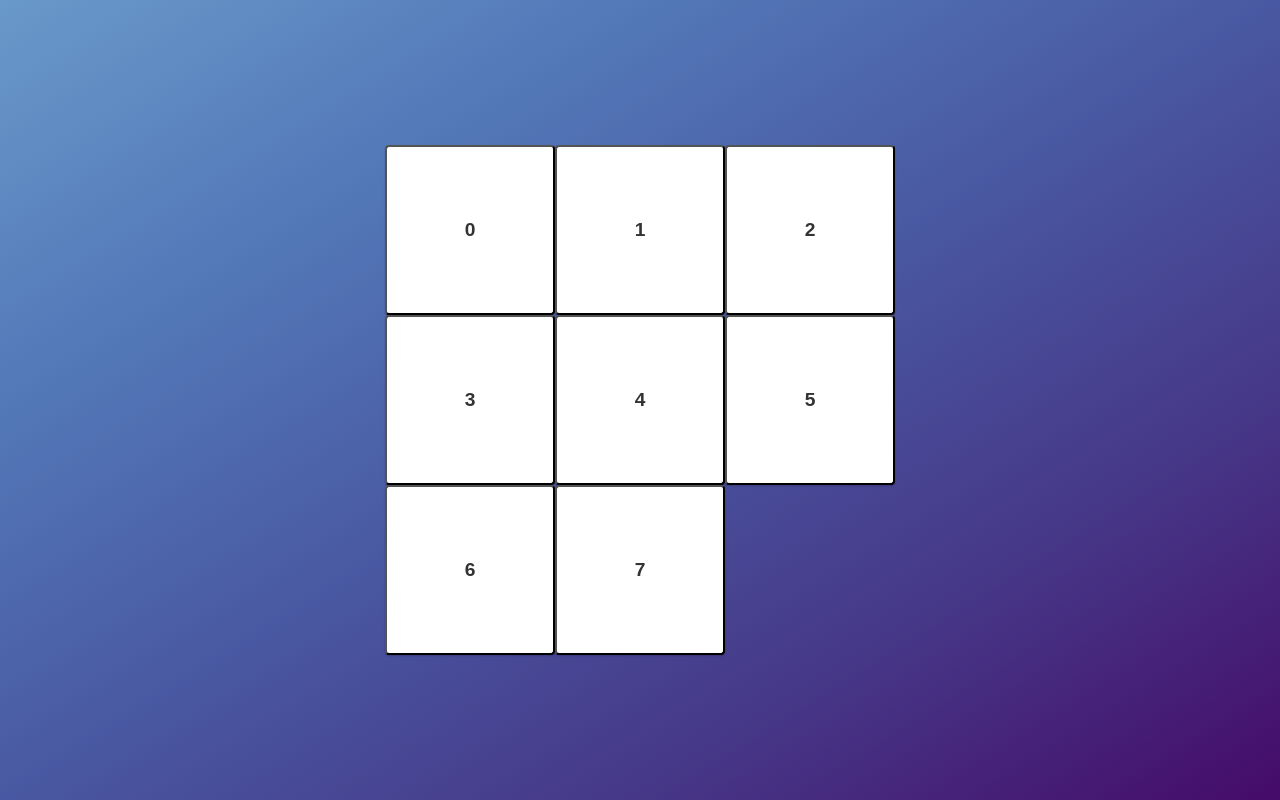
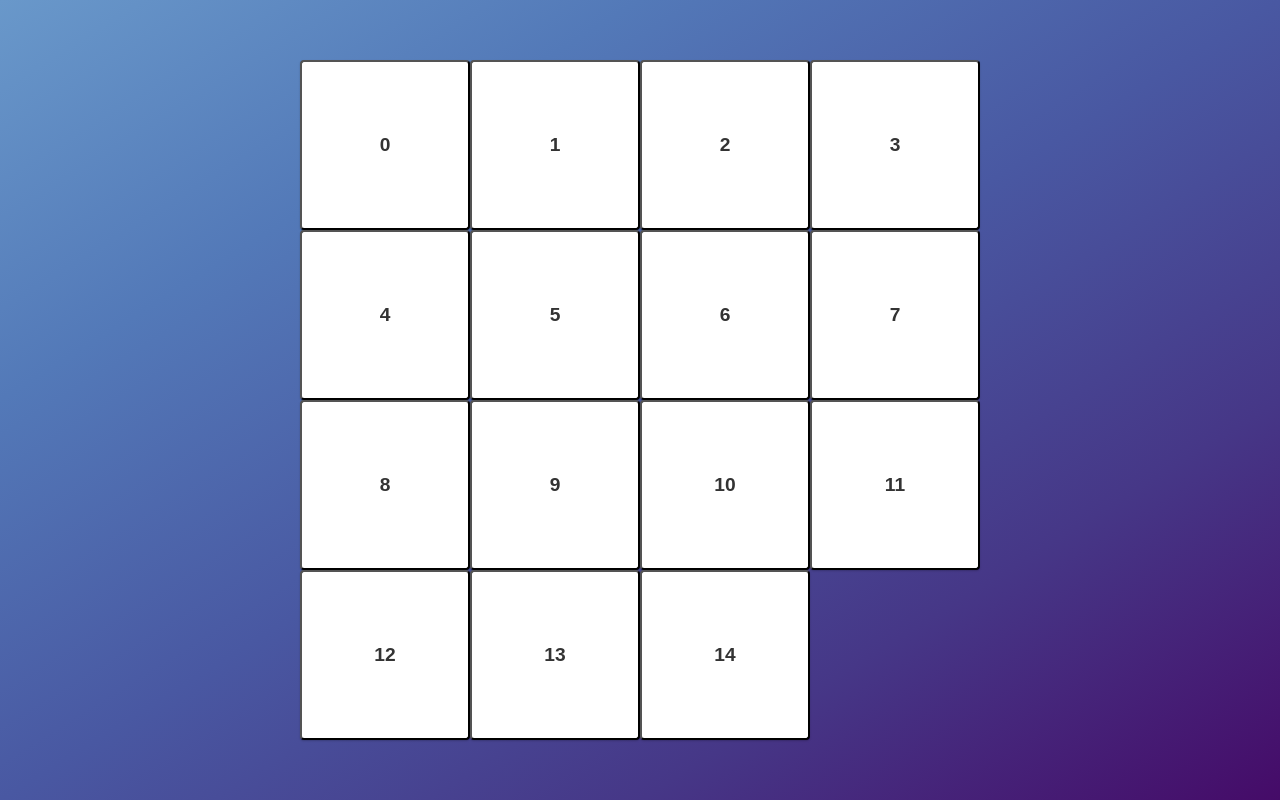
Before and after one commit to Norlandia/hippocampus-frontend, a React (Create React App) app in the folder hippocampus/: page /game in a window 1280 px wide. Built offline with nearby package versions, Linux system fonts and the light colour scheme; a web font is replaced by a local one.

Commit message:
feat(Board.js): add height state, and remove hardcoded numbers from the file

```diff
--- a/hippocampus/src/containers/Board.js
+++ b/hippocampus/src/containers/Board.js
@@ -5,7 +5,7 @@ import './game.css';
 class Board extends Component {
   state = {
     board: [],
-    // position: {},
+    height: 4,
   };
 
   componentDidMount() {
@@ -14,11 +14,11 @@ class Board extends Component {
 
   createBoard = () => {
     const board = [];
-    for (let i = 0; i < 3; i++) {
+    for (let i = 0; i < this.state.height; i++) {
       let row = [];
-      for (let j = 0; j < 3; j++) {
+      for (let j = 0; j < this.state.height; j++) {
         row.push({
-          value: i * 3 + j,
+          value: i * this.state.height + j,
           position: {
             x: i,
             y: j,
@@ -68,7 +68,7 @@ class Board extends Component {
 
   getEmptyNeighbor = (neighbors) => {
     for (let i = 0; i < neighbors.length; i++) {
-      if (neighbors[i].value === 8) {
+      if (neighbors[i].value === this.state.height * this.state.height - 1 ) {
         return neighbors[i];
       }
     }
@@ -124,7 +124,7 @@ class Board extends Component {
                 value={card.value}
                 position={card.position}
                 onClick={this.handleClick}
-                empty={this.state.board[i][j].value === 8}
+                empty={this.state.board[i][j].value === this.state.height * this.state.height - 1}
               />
             ))}
           </div>
--- a/hippocampus/src/containers/game.css
+++ b/hippocampus/src/containers/game.css
@@ -11,11 +11,14 @@
   font-weight: bold;
   cursor: pointer;
   transition: all .3s ease-in;
-
 }
 
+.card:focus {
+  outline: none;
+}
 .empty {
   opacity: 0;
+  cursor: auto;
 }
 
 .game {
```
